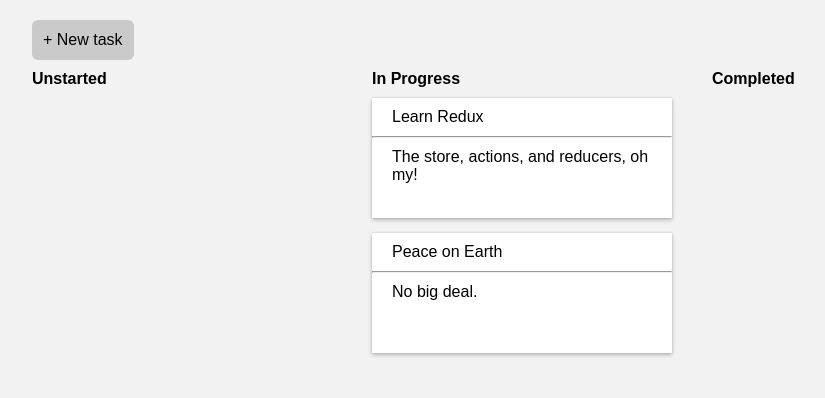
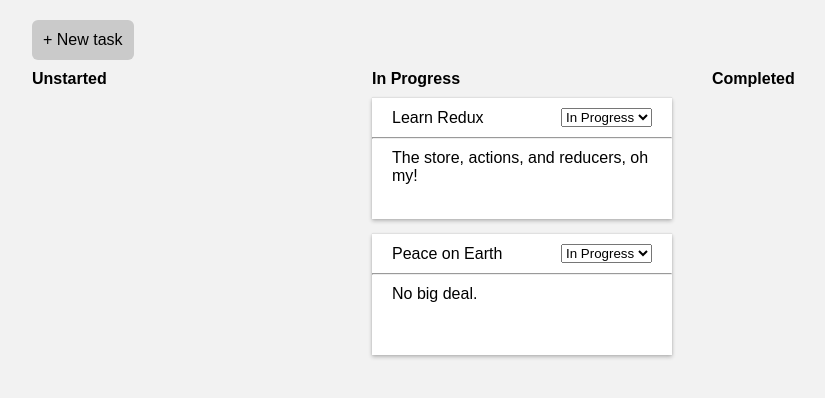
Before and after one commit to MitraNami/Kanban_Board, a React (Create React App) app: page / in a window 1280 px wide. Shown: the top 398 px of the page, without its empty margins (118-943 px from the left). Built offline with nearby package versions, Linux system fonts and the light colour scheme.

Commit message:
Add the statuses dropDown to Task

```diff
--- a/src/components/Task.tsx
+++ b/src/components/Task.tsx
@@ -1,11 +1,29 @@
-import { Task as TaskType } from "./types";
+import React from 'react';
+import { Task as TaskType, EditTaskData } from "./types";
+import { TASK_STATUSES } from './Taskspage';
 
 const Task = (props: TaskProps) => {
+
+  const handleStatusChange = (evt: React.ChangeEvent<HTMLSelectElement>) => {
+    props.onStatusChange({id: props.task.id, status: evt.target.value});
+  };
 
   return (
     <div className="task">
       <div className="task-header">
         <div>{props.task.title}</div>
+        <select value={props.task.status} onChange={handleStatusChange}>
+          {
+            TASK_STATUSES.map(status =>
+            <option
+              key={status}
+              value={status}
+            >
+              {status}
+            </option>
+            )
+          }
+        </select>
       </div>
       <hr />
       <div className="task-body">{props.task.description}</div>
@@ -14,7 +32,8 @@ const Task = (props: TaskProps) => {
 };
 
 type TaskProps = {
-  task: TaskType
+  task: TaskType;
+  onStatusChange: (updatedData: EditTaskData) => void;
 };
 
 export default Task;
```
